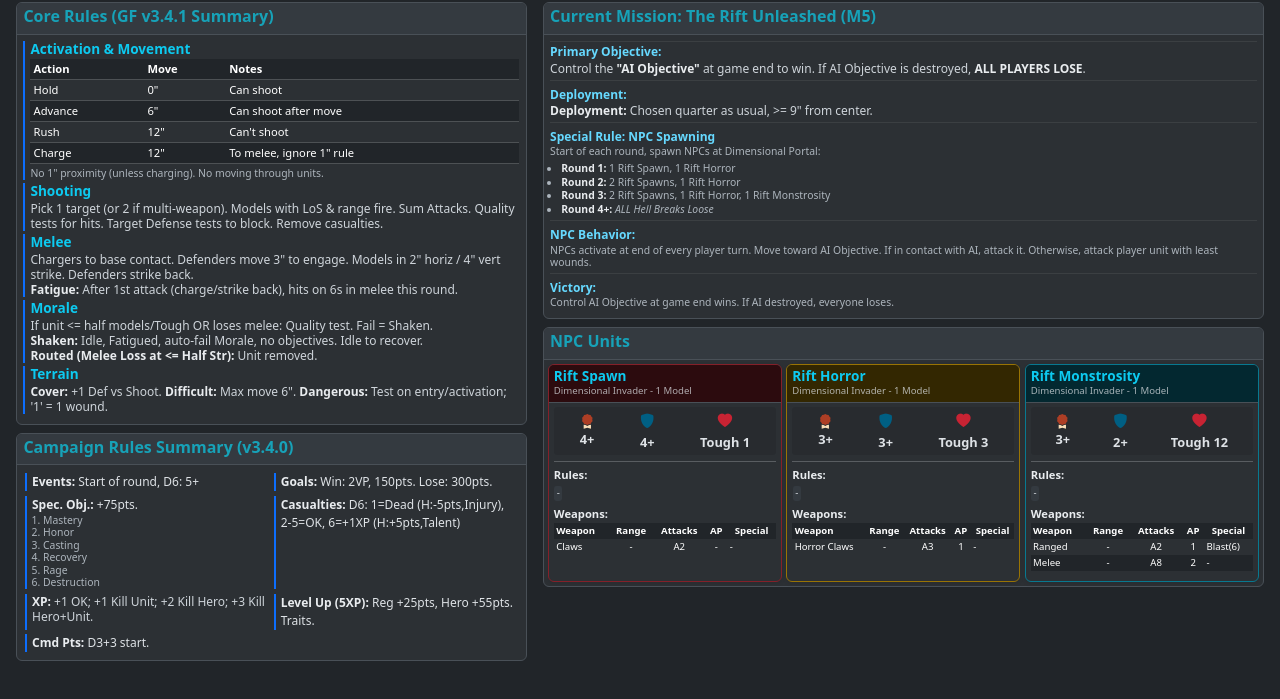
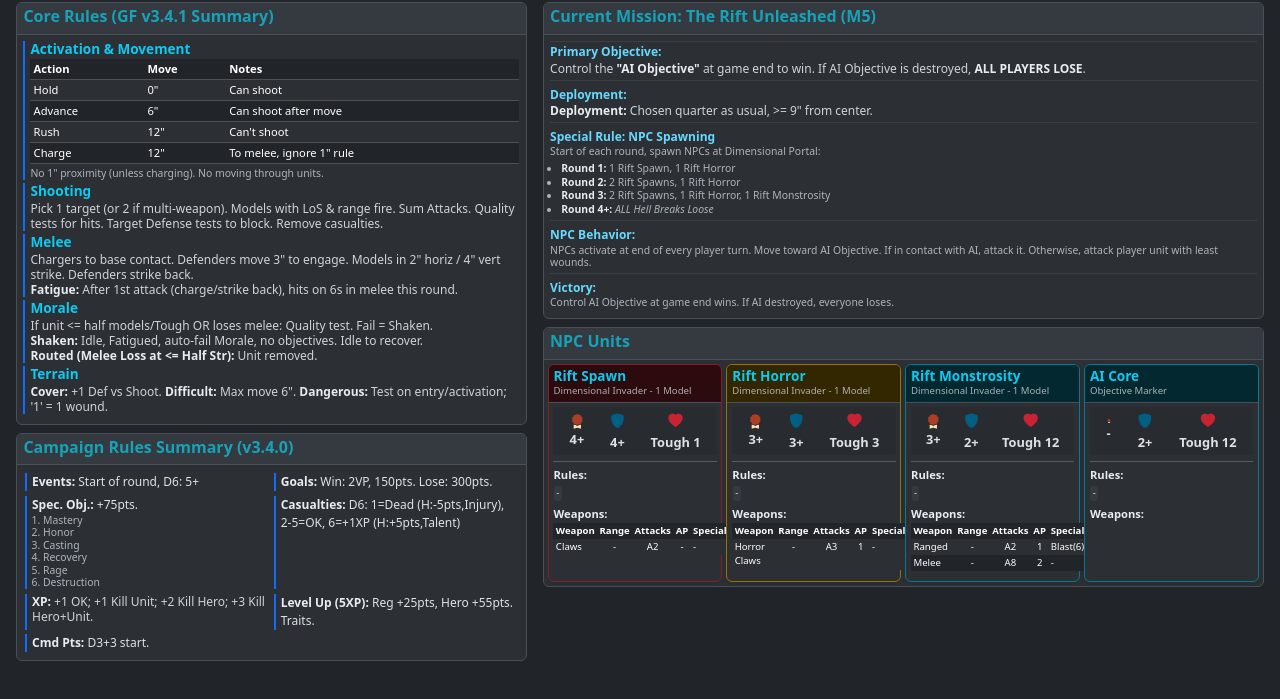
Before and after one commit to Majawat/convergence-protocol2, a website: page quick-ref.html in a window 1280 px wide. Shown: the part 43-742 px from the top of the page. Drawn offline with nearby package versions, Linux system fonts and the light colour scheme.

Commit message:
Refactor: Clean up HTML structure and add AI Core unit card to current mission display

```diff
--- a/quick-ref.html
+++ b/quick-ref.html
@@ -385,9 +385,7 @@
           <div class="col-lg-7 col-md-6 p-2 reference-column">
             <div class="card current-mission-card">
               <div class="card-header">
-                <h4 class="mb-0 card-title-custom">
-                  Current Mission: The Rift Unleashed (M5)
-                </h4>
+                <h4 class="mb-0 card-title-custom">Current Mission: The Rift Unleashed (M5)</h4>
               </div>
               <div class="card-body">
                 <div class="mission-section pt-0 mt-0">
@@ -409,7 +407,9 @@
                   <ul class="small-text">
                     <li><strong>Round 1:</strong> 1 Rift Spawn, 1 Rift Horror</li>
                     <li><strong>Round 2:</strong> 2 Rift Spawns, 1 Rift Horror</li>
-                    <li><strong>Round 3:</strong> 2 Rift Spawns, 1 Rift Horror, 1 Rift Monstrosity</li>
+                    <li>
+                      <strong>Round 3:</strong> 2 Rift Spawns, 1 Rift Horror, 1 Rift Monstrosity
+                    </li>
                     <li><strong>Round 4+:</strong> <em>ALL Hell Breaks Loose</em></li>
                   </ul>
                 </div>
@@ -435,14 +435,12 @@
               </div>
               <div class="card-body p-1">
                 <div class="row gx-1 gy-1 spawned-warriors-row">
-                  <div class="col-md-4">
+                  <div class="col-md-3">
                     <div class="card warrior-unit-card shadow-sm border-danger-subtle">
                       <div class="card-header bg-danger-subtle text-dark">
                         <div class="unit-card-header-content">
                           <h5 class="mb-0 card-title-custom">Rift Spawn</h5>
-                          <small class="text-muted d-block"
-                            >Dimensional Invader - 1 Model</small
-                          >
+                          <small class="text-muted d-block">Dimensional Invader - 1 Model</small>
                         </div>
                       </div>
                       <div class="card-body">
@@ -506,14 +504,12 @@
                       </div>
                     </div>
                   </div>
-                  <div class="col-md-4">
+                  <div class="col-md-3">
                     <div class="card warrior-unit-card shadow-sm border-warning-subtle">
                       <div class="card-header bg-warning-subtle text-dark">
                         <div class="unit-card-header-content">
                           <h5 class="mb-0 card-title-custom">Rift Horror</h5>
-                          <small class="text-muted d-block"
-                            >Dimensional Invader - 1 Model</small
-                          >
+                          <small class="text-muted d-block">Dimensional Invader - 1 Model</small>
                         </div>
                       </div>
                       <div class="card-body">
@@ -577,14 +573,12 @@
                       </div>
                     </div>
                   </div>
-                  <div class="col-md-4">
+                  <div class="col-md-3">
                     <div class="card warrior-unit-card shadow-sm border-info-subtle">
                       <div class="card-header bg-info-subtle text-dark">
                         <div class="unit-card-header-content">
                           <h5 class="mb-0 card-title-custom">Rift Monstrosity</h5>
-                          <small class="text-muted d-block"
-                            >Dimensional Invader - 1 Model</small
-                          >
+                          <small class="text-muted d-block">Dimensional Invader - 1 Model</small>
                         </div>
                       </div>
                       <div class="card-body">
@@ -655,6 +649,54 @@
                       </div>
                     </div>
                   </div>
+                  <div class="col-md-3">
+                    <div class="card warrior-unit-card shadow-sm border-info-subtle">
+                      <div class="card-header bg-info-subtle text-dark">
+                        <div class="unit-card-header-content">
+                          <h5 class="mb-0 card-title-custom">AI Core</h5>
+                          <small class="text-muted d-block">Objective Marker</small>
+                        </div>
+                      </div>
+                      <div class="card-body">
+                        <div class="effective-stats">
+                          <div class="stat-item" title="Quality">
+                            <svg
+                              class="stat-icon lg-stat-icon"
+                              xmlns="http://www.w3.org/2000/svg"
+                              viewBox="0 0 16 16"
+                              fill="currentColor">
+                              <title>Quality</title>
+                              <path
+                                style="fill: #ad3e25"
+                                d="m8 0 1.669.864 1.858.282.842 1.68 1.337 1.32L13.4 6l.306 1.854-1.337 1.32-.842 1.68-1.858.282L8 12l-1.669-.864-1.858-.282-.842-1.68-1.337-1.32L2.6 6l-.306-1.854 1.337-1.32.842-1.68L6.331.864z" />
+                              <path
+                                style="fill: #f9ddb7"
+                                d="M4 11.794V16l4-1 4 1v-4.206l-2.018.306L8 13.126 6.018 12.1z" />
+                            </svg>
+                            <span>-</span>
+                          </div>
+                          <div class="stat-item" title="Defense">
+                            <i class="bi bi-shield-fill stat-icon" style="color: #005f83"></i
+                            ><span>2+</span>
+                          </div>
+                          <div class="stat-item" title="Toughness">
+                            <i class="bi bi-heart-fill stat-icon" style="color: #c82333"></i
+                            ><span>Tough 12</span>
+                          </div>
+                        </div>
+                        <hr class="my-1" />
+                        <div class="details-section">
+                          <div class="mb-1">
+                            <strong class="d-block">Rules:</strong>
+                            <span class="rules-list-item">-</span>
+                          </div>
+                          <div>
+                            <strong class="d-block">Weapons:</strong>
+                          </div>
+                        </div>
+                      </div>
+                    </div>
+                  </div>
                 </div>
               </div>
             </div>
```
